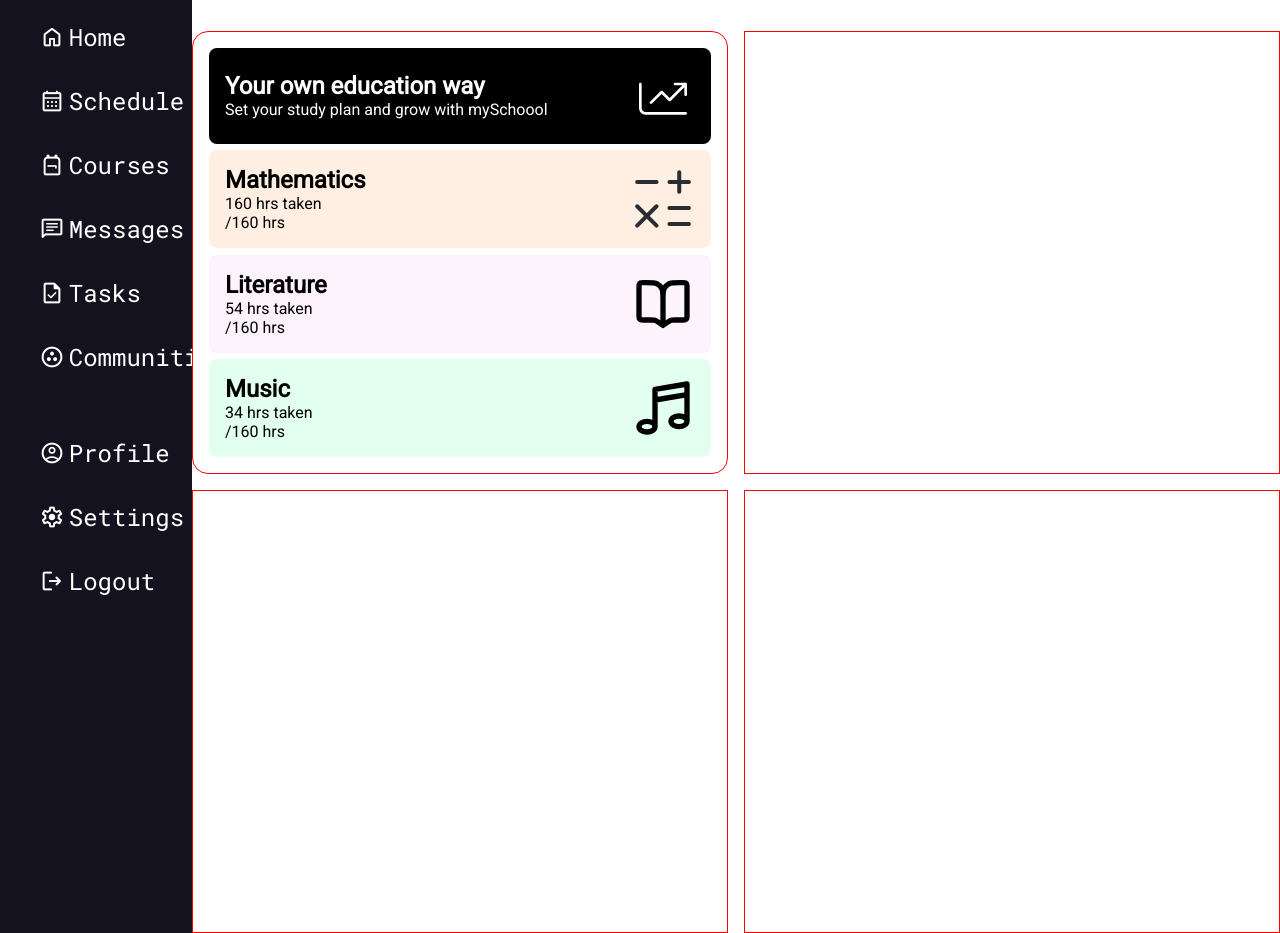
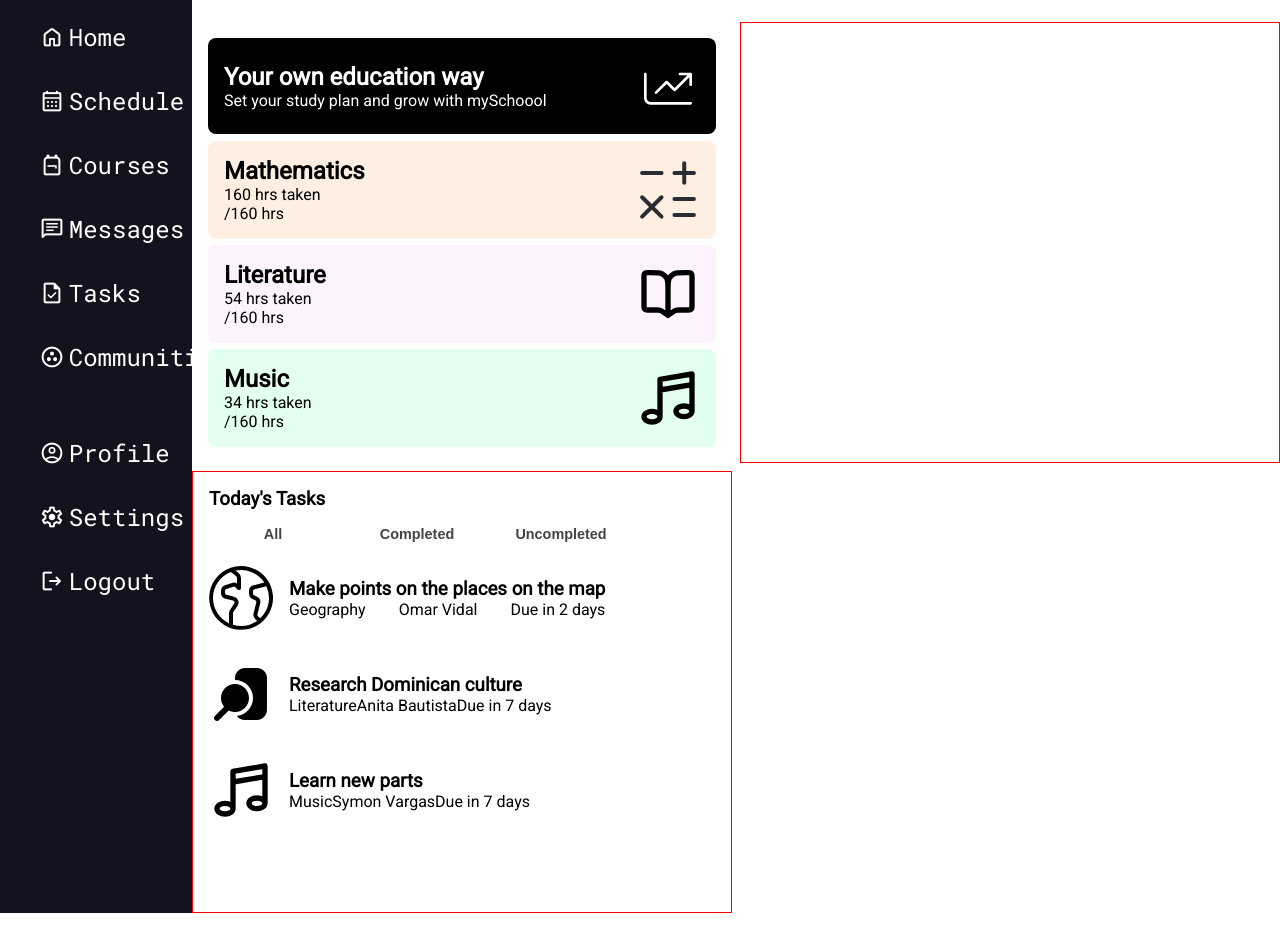
Before and after one commit to joajimenez/schoool_dashboard, a plain HTML site: page index.html in a window 1280 px wide. Shown: the part 96-1029 px from the top of the page. Drawn offline with nearby package versions, Linux system fonts and the light colour scheme; a web font is replaced by a local one.

Commit message:
Created dev branch

```diff
--- a/css/style.css
+++ b/css/style.css
@@ -11,6 +11,12 @@ body {
   width: 100%;
   height: 100%;
   font-family: 'Roboto', sans-serif;
+}
+
+h1 {
+  font-size: 2rem;
+  font-family: 'Roboto', sans-serif;
+  font-weight: 800;
 }
 
 .material-symbols-rounded {
@@ -73,9 +79,9 @@ span {
 
 main {
   display: grid;
-  grid-template-columns: 2fr 2fr;
+  grid-template-columns: 1fr 1fr;
   grid-template-rows: 0.5fr 2fr 2fr;
-  grid-gap: 1rem;
+  grid-gap: 0.5rem;
   grid-template-areas:
     'nav nav'
     'my-classes events'
@@ -90,29 +96,6 @@ nav {
   align-items: center;
   padding: 0 1rem;
   grid-area: nav;
-}
-
-.my-classes {
-  border: 1px solid red;
-  grid-area: my-classes;
-}
-.events {
-  border: 1px solid red;
-  grid-area: events;
-}
-.tasks {
-  border: 1px solid red;
-  grid-area: tasks;
-}
-.performace {
-  border: 1px solid red;
-  grid-area: performance;
-}
-
-h1 {
-  font-size: 2rem;
-  font-family: 'Roboto', sans-serif;
-  font-weight: 800;
 }
 
 .search-bar-container {
@@ -153,6 +136,8 @@ h1 {
 }
 
 .my-classes {
+  /* border: 1px solid red; */
+  grid-area: my-classes;
   background-color: #fff;
   border-radius: 1rem;
   padding: 1rem;
@@ -170,7 +155,7 @@ h1 {
   padding: 1rem;
 }
 
-.card img {
+img {
   width: 4rem;
   height: 4rem;
 }
@@ -205,3 +190,61 @@ h1 {
 .card-3 {
   background-color: #e2ffef;
 }
+.events {
+  border: 1px solid red;
+  grid-area: events;
+}
+
+.tasks {
+  border: 1px solid red;
+  grid-area: tasks;
+  padding: 1rem;
+}
+
+.tasks .buttons-container {
+  display: flex;
+  gap: 1rem;
+  padding-top: 0.5rem;
+}
+
+.tasks button {
+  width: 8rem;
+  height: 2rem;
+  border-radius: 1rem;
+  border: none;
+  outline: none;
+  color: rgb(68, 68, 68);
+  background-color: #fff;
+  font-size: 0.9rem;
+  font-weight: 600;
+  cursor: pointer;
+}
+
+.tasks button:hover {
+  color: #fff;
+  background-color: black;
+  font-weight: 600;
+}
+
+.task {
+  display: flex;
+  padding: 1rem 0;
+  align-items: center;
+}
+
+.task-info {
+  display: flex;
+  flex-direction: column;
+  padding-left: 1rem;
+}
+
+.additional-info-container {
+  display: flex;
+  justify-content: space-between;
+  /* display: none; */
+}
+
+.performace {
+  border: 1px solid red;
+  grid-area: performance;
+}
--- a/index.html
+++ b/index.html
@@ -92,8 +92,56 @@
           </div>
         </div>
         <div class="events"></div>
-        <div class="tasks"></div>
-        <div class="performace"></div>
+
+        <div class="tasks">
+          <h3>Today's Tasks</h3>
+          <div class="buttons-container">
+            <button class="btn">All</button>
+            <button class="btn">Completed</button>
+            <button class="btn">Uncompleted</button>
+          </div>
+          <div class="tasks-container">
+            <div class="tasks-1 task">
+              <img src="./assets/world-svgrepo-com.svg" alt="" />
+              <div class="task-info">
+                <h3>Make points on the places on the map</h3>
+                <div class="additional-info-container">
+                  <p>Geography</p>
+                  <p>Omar Vidal</p>
+                  <p>Due in 2 days</p>
+                </div>
+              </div>
+            </div>
+
+            <div class="tasks-2 task">
+              <img
+                src="./assets/research-chemistry-education-svgrepo-com.svg"
+                alt=""
+              />
+              <div class="task-info">
+                <h3>Research Dominican culture</h3>
+                <div class="additional-info-container">
+                  <p>Literature</p>
+                  <p>Anita Bautista</p>
+                  <p>Due in 7 days</p>
+                </div>
+              </div>
+            </div>
+
+            <div class="tasks-3 task">
+              <img src="./assets/music-svgrepo-com.svg" alt="" />
+              <div class="task-info">
+                <h3>Learn new parts</h3>
+                <div class="additional-info-container">
+                  <p>Music</p>
+                  <p>Symon Vargas</p>
+                  <p>Due in 7 days</p>
+                </div>
+              </div>
+            </div>
+          </div>
+        </div>
+        <div class="performance"></div>
       </main>
     </div>
   </body>
```
Also changed, not shown: assets/research-chemistry-education-svgrepo-com.svg (added), assets/world-svgrepo-com.svg (added).
